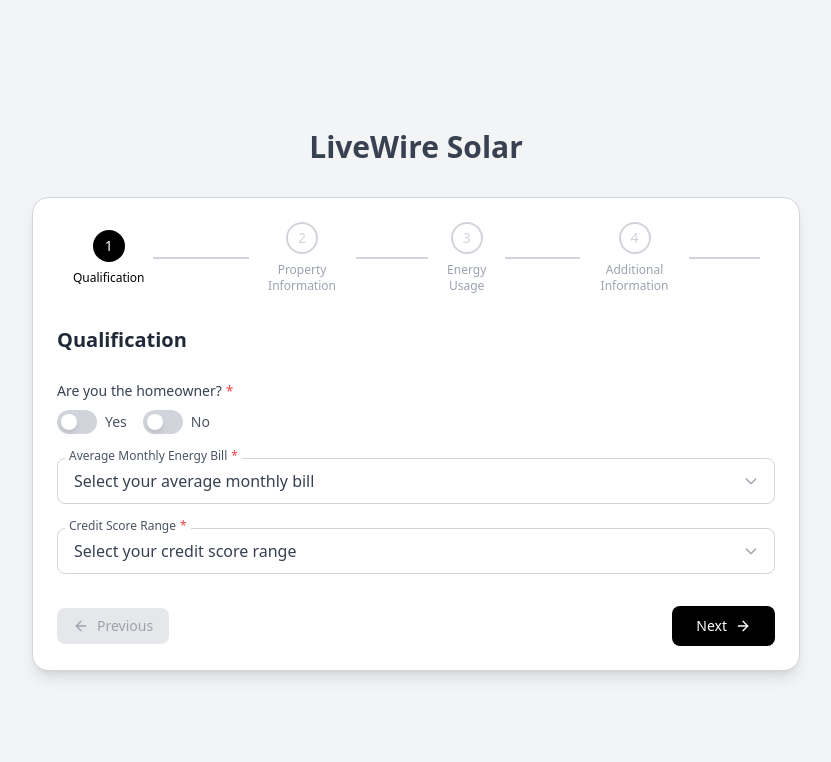
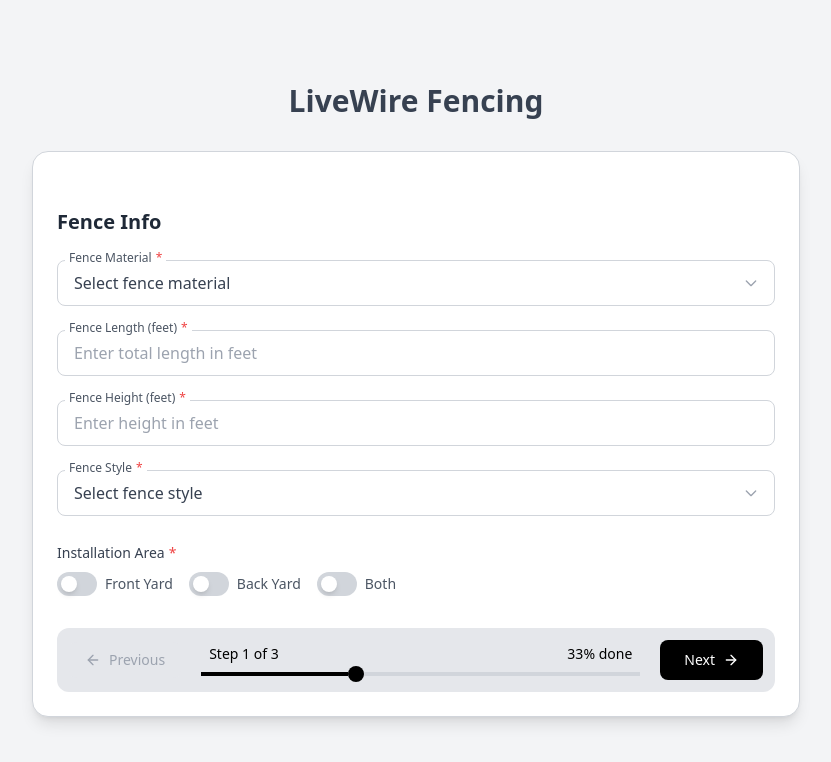
Before and after one commit to zaidsidd360-work/quotation-builder-client, a React (Vite) app: page / in a window 1280 px wide. Shown: the top 762 px of the page, without its empty margins (224-1055 px from the left). Built offline with nearby package versions, Linux system fonts and the light colour scheme.

Commit message:
Fencing form done

```diff
--- a/src/App.tsx
+++ b/src/App.tsx
@@ -4,55 +4,71 @@
 import MultiStepForm from "./newForm/MultiStepForm";
 import { FormStep } from "./newForm/types";
 
-const dummyFormSteps = [
+const dummyFormSteps: FormStep[] = [
 	{
-		stepTitle: "Qualification",
+		stepTitle: "Fence Info",
 		fields: [
 			{
-				options: ["Yes", "No"],
-				_id: "672c494bcf46ae88baf54a31",
-				type: "radio",
-				label: "Are you the homeowner?",
-				id: "is_homeowner",
+				options: ["Wood", "Vinyl", "Chain Link", "Aluminum"],
+				_id: "673d21a49884470f8ed89c02",
+				type: "dropdown",
+				label: "Fence Material",
+				id: "fence_material",
+				placeholder: "Select fence material",
 				required: true,
 			},
 			{
-				options: [
-					"Less than $100",
-					"$100-$200",
-					"$201-$300",
-					"$301-$400",
-					"More than $400",
-				],
-				_id: "672c494bcf46ae88baf54a32",
-				type: "dropdown",
-				label: "Average Monthly Energy Bill",
-				id: "energy_bill",
-				placeholder: "Select your average monthly bill",
+				options: [],
+				_id: "673d21a49884470f8ed89c03",
+				type: "number",
+				label: "Fence Length (feet)",
+				id: "fence_length",
+				placeholder: "Enter total length in feet",
 				required: true,
 			},
 			{
-				options: [
-					"Excellent (700+)",
-					"Good (640-699)",
-					"Fair (580-639)",
-					"Poor (Below 580)",
-				],
-				_id: "672c494bcf46ae88baf54a33",
+				options: [],
+				_id: "673d21a49884470f8ed89c04",
+				type: "number",
+				label: "Fence Height (feet)",
+				id: "fence_height",
+				placeholder: "Enter height in feet",
+				required: true,
+			},
+			{
+				options: ["Standard", "Premium"],
+				_id: "673d21a49884470f8ed89c05",
 				type: "dropdown",
-				label: "Credit Score Range",
-				id: "credit_score",
-				placeholder: "Select your credit score range",
+				label: "Fence Style",
+				id: "fence_style",
+				placeholder: "Select fence style",
+				required: true,
+			},
+			{
+				options: ["Front Yard", "Back Yard", "Both"],
+				_id: "673d21a49884470f8ed89c06",
+				type: "radio",
+				label: "Installation Area",
+				id: "installation_area",
 				required: true,
 			},
 		],
 	},
 	{
-		stepTitle: "Property Information",
+		stepTitle: "Customer Info",
 		fields: [
 			{
 				options: [],
-				_id: "672c494bcf46ae88baf54a35",
+				_id: "673d21a49884470f8ed89c08",
+				type: "text",
+				label: "Full Name",
+				id: "full_name",
+				placeholder: "Enter your name",
+				required: true,
+			},
+			{
+				options: [],
+				_id: "673d21a49884470f8ed89c09",
 				type: "text",
 				label: "Property Address",
 				id: "property_address",
@@ -61,79 +77,55 @@
 			},
 			{
 				options: [],
-				_id: "672c494bcf46ae88baf54a36",
-				type: "number",
-				label: "Roof Age (years)",
-				id: "roof_age",
-				placeholder: "Enter roof age in years",
+				_id: "673d21a49884470f8ed89c0a",
+				type: "phone",
+				label: "Phone Number",
+				id: "phone_number",
+				placeholder: "Enter your phone number",
 				required: true,
 			},
 			{
-				options: ["Flat", "Sloped", "Multiple levels"],
-				_id: "672c494bcf46ae88baf54a37",
-				type: "dropdown",
-				label: "Roof Type",
-				id: "roof_type",
-				placeholder: "Select your roof type",
-				required: true,
-			},
-		],
-	},
-	{
-		stepTitle: "Energy Usage",
-		fields: [
-			{
 				options: [],
-				_id: "672c494bcf46ae88baf54a39",
-				type: "number",
-				label: "Square Footage of Home",
-				id: "home_sqft",
-				placeholder: "Enter home square footage",
-				required: true,
-			},
-			{
-				options: ["1-2", "3-4", "5+"],
-				_id: "672c494bcf46ae88baf54a3a",
-				type: "dropdown",
-				label: "Number of Occupants",
-				id: "occupants",
-				placeholder: "Select number of occupants",
-				required: true,
-			},
-			{
-				options: ["Central AC", "Window Units", "Heat Pump", "None"],
-				_id: "672c494bcf46ae88baf54a3b",
-				type: "dropdown",
-				label: "Cooling System Type",
-				id: "cooling_system",
-				placeholder: "Select cooling system type",
+				_id: "673d21a49884470f8ed89c0b",
+				type: "email",
+				label: "Email",
+				id: "email",
+				placeholder: "Enter your email address",
 				required: false,
 			},
 		],
 	},
 	{
-		stepTitle: "Additional Information",
+		stepTitle: "Extras",
 		fields: [
 			{
-				options: ["Morning", "Afternoon", "Evening", "Weekend"],
-				_id: "672c494bcf46ae88baf54a3d",
+				options: ["None", "Single Gate", "Double Gate"],
+				_id: "673d21a49884470f8ed89c0d",
 				type: "dropdown",
-				label: "Preferred Installation Time",
-				id: "preferred_time",
-				placeholder: "Select preferred installation time",
+				label: "Gate Option",
+				id: "gate_option",
+				placeholder: "Select gate option",
 				required: false,
 			},
 			{
-				options: ["Yes", "No", "Not sure"],
-				_id: "672c494bcf46ae88baf54a3e",
+				options: ["Yes", "No"],
+				_id: "673d21a49884470f8ed89c0e",
 				type: "radio",
-				label: "Interested in Battery Storage?",
-				id: "battery_interest",
+				label: "Stain or Sealant",
+				id: "stain_sealant",
+				required: false,
+			},
+			{
+				options: ["Yes", "No"],
+				_id: "673d21a49884470f8ed89c0f",
+				type: "radio",
+				label: "Include Decorative Elements",
+				id: "decorative_elements",
 				required: false,
 			},
 			{
 				options: [],
-				_id: "672c494bcf46ae88baf54a3f",
+				_id: "673d21a49884470f8ed89c10",
 				type: "textarea",
 				label: "Additional Comments",
 				id: "comments",
@@ -145,49 +137,52 @@
 ];
 
 const App: React.FC = () => {
-	const [formSteps, setFormSteps] = useState<FormStep[]>([]);
-	const [clientName, setClientName] = useState<string>("LiveWire");
+	const [formSteps, setFormSteps] = useState<FormStep[]>(dummyFormSteps);
+	const [clientName, setClientName] = useState<string>("");
+	const [clientIndustry, setClientIndustry] = useState<string>("");
+	const [loading, setLoading] = useState(true); // Add loading state
 
-	// Since backend is not hosted yet, using dummy data
 	useEffect(() => {
-		// Fetch form steps from the API
-		// const fetchFormSteps = async () => {
-		// 	try {
-		// 		const response = await fetch(
-		// 			"http://localhost:5000/api/forms/Solar/6717720d9884470f8ecee0da"
-		// 		);
-		// 		const data = await response.json();
-		// 		console.log(data);
-		// 		setClientName(data.name);
-		// 		setFormSteps(data.formSteps);
-		// 	} catch (error) {
-		// 		console.error("Error fetching form steps:", error);
-		// 	}
-		// };
+		const fetchFormSteps = async () => {
+			try {
+				const response = await fetch(
+					"http://localhost:5000/api/forms/Fencing/671778939884470f8edb5c0e"
+				);
+				const data = await response.json();
+				console.log(data);
+				setClientName(data.name);
+				setClientIndustry(data.industry);
+				setFormSteps(data.formSteps);
+			} catch (error) {
+				console.error("Error fetching form steps:", error);
+			} finally {
+				setLoading(false); // Set loading to false after data is fetched
+			}
+		};
 
 		// fetchFormSteps();
 		setFormSteps(() => [...dummyFormSteps]);
+		setLoading(false);
 		setClientName("LiveWire");
+		setClientIndustry("Fencing");
 	}, []);
+
+	// Display loading message until data is fully fetched
+	if (loading) {
+		return <p>Loading form steps...</p>;
+	}
 
 	return (
 		<div className="min-h-screen flex items-center justify-center bg-gray-100">
 			<div className="w-max">
 				<h1 className="text-3xl font-bold text-center text-gray-700 mb-8">
-					{clientName} Solar
+					{clientName} {clientIndustry}
 				</h1>
 				<MultiStepForm
 					steps={formSteps}
 					onSubmit={(data) => console.log(data)}
+					clientIndustry={clientIndustry} // Pass clientIndustry down
 				/>
-				{/* {formSteps && formSteps.length > 0 ? (
-					<MultiStepFormdf
-						steps={formSteps}
-						onSubmit={(data) => console.log(data)}
-					/>
-				) : (
-					<p>Loading form steps...</p>
-				)} */}
 			</div>
 		</div>
 	);
--- /dev/null
+++ b/src/newForm/FencingFinalPage.tsx
@@ -0,0 +1,40 @@
+import React from "react";
+
+interface FencingFinalPageProps {
+	onBookCall: () => void; // Function to handle booking a call
+	onPermissionToCall: () => void; // Function to handle getting permission to call
+}
+
+const FencingFinalPage: React.FC<FencingFinalPageProps> = ({
+	onBookCall,
+	onPermissionToCall,
+}) => {
+	return (
+		<div className="flex flex-col items-center justify-center bg-white p-6 text-center">
+			<h2 className="text-xl font-semibold mb-4 text-gray-800">
+				Thank you for sharing your details!
+			</h2>
+			<p className="text-gray-600 mb-6">
+				You can book a call with our experts, or give us permission to
+				reach out at your convenience.
+			</p>
+
+			<div className="flex flex-col gap-4 w-full sm:w-auto sm:flex-row">
+				<button
+					onClick={onBookCall}
+					className="w-full sm:w-auto px-5 py-3 bg-blue-600 text-white rounded-lg font-medium transition hover:bg-blue-500 focus:outline-none"
+				>
+					Book a Call
+				</button>
+				<button
+					onClick={onPermissionToCall}
+					className="w-full sm:w-auto px-5 py-3 bg-green-600 text-white rounded-lg font-medium transition hover:bg-green-500 focus:outline-none"
+				>
+					Permission to Call Me
+				</button>
+			</div>
+		</div>
+	);
+};
+
+export default FencingFinalPage;
--- a/src/newForm/MultiStepForm.tsx
+++ b/src/newForm/MultiStepForm.tsx
@@ -5,13 +5,19 @@
 import StepIndicator from "./StepIndicator";
 import QuotationPage from "./QuotationPage";
 import { findAverageBill } from "./helper";
+import FencingFinalPage from "./FencingFinalPage";
 
 interface MultiStepFormProps {
 	steps: FormStep[];
 	onSubmit: (data: FormData) => void;
+	clientIndustry: string;
 }
 
-const MultiStepForm = ({ steps, onSubmit }: MultiStepFormProps) => {
+const MultiStepForm = ({
+	steps,
+	onSubmit,
+	clientIndustry,
+}: MultiStepFormProps) => {
 	const [currentStep, setCurrentStep] = useState(0);
 	const [formData, setFormData] = useState<FormData>({});
 
@@ -27,6 +33,7 @@
 		}
 	};
 
+	// eslint-disable-next-line @typescript-eslint/no-explicit-any
 	const handleFieldChange = (fieldId: string, value: any) => {
 		setFormData((prev) => ({
 			...prev,
@@ -43,17 +50,14 @@
 		}
 	};
 
-	console.log(formData);
+	// Check for the appropriate final page based on industry
+	const isSolarIndustry = clientIndustry === "Solar";
+	const isFencingIndustry = clientIndustry === "Fencing";
 
 	return (
 		<div className="sm:max-w-3xl w-[90vw] mx-auto p-6 bg-white rounded-2xl shadow-lg border border-gray-300">
 			{currentStep < steps.length ? (
 				<>
-					<StepIndicator
-						totalSteps={steps.length + 1}
-						currentStep={currentStep}
-						steps={steps}
-					/>
 					<form onSubmit={handleSubmit} className="mt-8">
 						<FormStepComponent
 							step={steps[currentStep]}
@@ -61,36 +65,43 @@
 							onChange={handleFieldChange}
 						/>
 
-						<div className="mt-8 flex justify-between items-center">
+						<div className="mt-8 flex justify-between items-center gap-5 bg-gray-200 p-2 md:p-3 rounded-xl">
 							<button
 								type="button"
 								onClick={handlePrevStep}
 								disabled={currentStep === 0}
-								className={`flex items-center px-4 py-2 rounded-lg text-sm font-medium bg-gray-200 transition-colors
+								className={`flex items-center
+									px-2 py-1 sm:px-4 sm:py-2 rounded-lg text-xs sm:text-sm font-medium bg-gray-200 transition-colors
 									${
 										currentStep === 0
 											? "text-gray-400 cursor-not-allowed"
 											: "text-gray-600 hover:bg-gray-300"
 									}`}
 							>
-								<ArrowLeft className="w-4 h-4 mr-2" />
+								<ArrowLeft className="w-3 h-3 sm:w-4 sm:h-4 mr-1 sm:mr-2" />
 								Previous
 							</button>
 
+							<StepIndicator
+								totalSteps={steps.length}
+								currentStep={currentStep}
+							/>
+
 							<button
 								type="submit"
-								className="flex items-center px-6 py-2.5 bg-black text-white rounded-lg
-								text-sm font-medium hover:bg-black/70 transition-colors"
+								className="flex items-center
+									px-3 py-1.5 sm:px-6 sm:py-2.5 bg-black text-white rounded-lg text-xs sm:text-sm font-medium
+									hover:bg-black/70 transition-colors"
 							>
 								{currentStep === steps.length - 1 ? (
 									<>
 										Submit
-										<CheckCircle2 className="w-4 h-4 ml-2" />
+										<CheckCircle2 className="w-3 h-3 sm:w-4 sm:h-4 ml-1 sm:ml-2" />
 									</>
 								) : (
 									<>
 										Next
-										<ArrowRight className="w-4 h-4 ml-2" />
+										<ArrowRight className="w-3 h-3 sm:w-4 sm:h-4 ml-1 sm:ml-2" />
 									</>
 								)}
 							</button>
@@ -98,11 +109,28 @@
 					</form>
 				</>
 			) : (
+				<>
+					{isSolarIndustry ? (
 						<QuotationPage
 							monthlyBillAmount={findAverageBill(
 								formData.energy_bill || "0"
 							)}
 						/>
+					) : isFencingIndustry ? (
+						<FencingFinalPage
+							onBookCall={() =>
+								console.log("Book call for fencing")
+							}
+							onPermissionToCall={() =>
+								console.log("Permission to call for fencing")
+							}
+						/>
+					) : (
+						<div className="text-center py-10">
+							Please select a valid industry.
+						</div>
+					)}
+				</>
 			)}
 		</div>
 	);
--- a/src/newForm/StepIndicator.tsx
+++ b/src/newForm/StepIndicator.tsx
@@ -1,86 +1,30 @@
-import { Check } from "lucide-react";
-import { FormStep } from "./types";
-
 interface StepIndicatorProps {
 	totalSteps: number;
 	currentStep: number;
-	steps: FormStep[];
 }
 
-const StepIndicator = ({
-	totalSteps,
-	currentStep,
-	steps,
-}: StepIndicatorProps) => {
+const StepIndicator = ({ totalSteps, currentStep }: StepIndicatorProps) => {
 	// Calculate progress percentage for mobile slider
 	const progressPercentage = ((currentStep + 1) / totalSteps) * 100;
 
 	return (
 		<>
-			{/* Mobile Progress Slider */}
-			<div className="w-full md:hidden">
-				<div className="px-2 mb-2 flex justify-between text-sm font-medium">
-					<span className="text-black">
+			{/* Progress Slider for All Screen Sizes */}
+			<div className="w-full">
+				<div className="px-2 mb-2 flex justify-center sm:justify-between text-sm font-medium">
+					<span className="text-black hidden sm:block">
 						Step {currentStep + 1} of {totalSteps}
 					</span>
 					<span className="text-black">
-						{Math.round(progressPercentage)}%
+						{Math.round(progressPercentage)}% done
 					</span>
 				</div>
-				<div className="h-1 w-full flex items-center bg-gray-200">
+				<div className="h-1 w-full flex items-center bg-gray-300">
 					<div
 						className="h-1 bg-black transition-all duration-300 ease-in-out"
 						style={{ width: `${progressPercentage}%` }}
 					/>
-					<div className="w-4 h-4 bg-black rounded-full translate-x-[-50%]"></div>
-				</div>
-			</div>
-
-			{/* Desktop Multi-step Indicator */}
-			<div className="hidden md:block w-full">
-				<div className="flex justify-between items-center px-4">
-					{steps.map((step, index) => (
-						<div key={step._id} className="flex items-center">
-							<div className="flex flex-col items-center text-center">
-								<div
-									className={`flex items-center justify-center w-8 h-8 rounded-full border-2
-                                    ${
-										index <= currentStep
-											? "border-black bg-black text-white"
-											: "border-gray-300 text-gray-300"
-									}`}
-								>
-									{index < currentStep ? (
-										<Check className="w-4 h-4" />
-									) : (
-										<span className="text-sm font-medium">
-											{index + 1}
-										</span>
-									)}
-								</div>
-								<span
-									className={`mt-2 text-xs font-medium
-                                    ${
-										index <= currentStep
-											? "text-black"
-											: "text-gray-400"
-									}`}
-								>
-									{step.stepTitle}
-								</span>
-							</div>
-							{index < totalSteps - 1 && (
-								<div
-									className={`w-24 h-0.5 mx-2
-                                    ${
-										index < currentStep
-											? "bg-black"
-											: "bg-gray-300"
-									}`}
-								/>
-							)}
-						</div>
-					))}
+					<div className="w-4 h-4 bg-black rounded-full"></div>
 				</div>
 			</div>
 		</>
```
Lines whose indentation alone changed are shown as unchanged.
